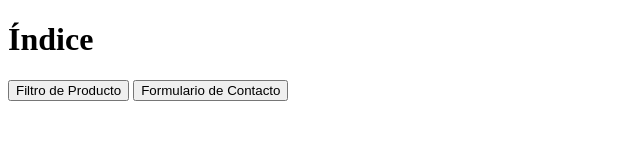
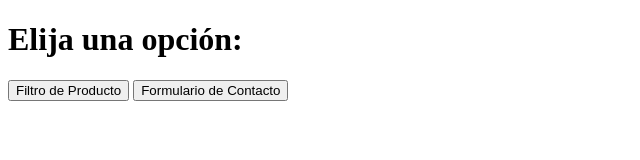
Before and after one commit to Johan-zamudio/EPE1_jz, a plain HTML site: page index.html in a window 1280 px wide. Shown: the whole page, without its empty margins (0-640 px from the left). Drawn offline with Linux system fonts and the light colour scheme.

Commit message:
Segundo Cambio

```diff
--- a/index.html
+++ b/index.html
@@ -6,7 +6,7 @@
     <title>Pagina de inicio</title>
 </head>
 <body>
-    <h1>Índice</h1>
+    <h1>Elija una opción: </h1>
     <button onclick="window.location.href = 'filtro_producto.html';">Filtro de Producto</button>
     <button onclick="window.location.href = 'formulario_contacto.html';">Formulario de Contacto</button>
 </body>
```
